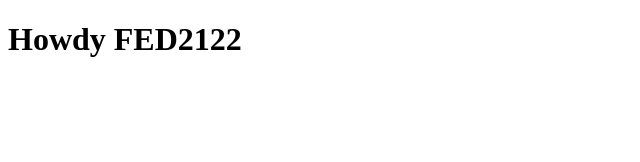
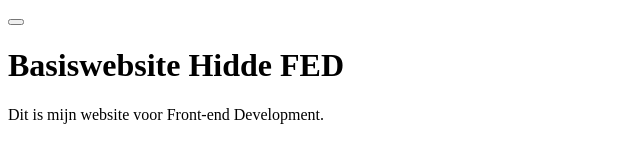
Before and after one commit to Hiddevdp/FED, a plain HTML site: page index.html in a window 1280 px wide. Shown: the whole page, without its empty margins (0-640 px from the left). Drawn offline with Linux system fonts and the light colour scheme.

Commit message:
Add files via upload

```diff
--- a/index.html
+++ b/index.html
@@ -6,14 +6,27 @@
     <meta name="author" content="jouw naam">
     <meta name="viewport" content="width=device-width, initial-scale=1">
 
-	<title>Howdy FED2122</title>
+    <title>Basiswebsite Hidde FED</title>
 
     <link href="styles/style.css" rel="stylesheet">
     <link rel="icon" type="image/svg+xml" href="images/favicon.svg">
 </head>
 
 <body>
-	<h1>Howdy FED2122</h1>
+    <header>
+        <nav>
+            <button>
+
+            </button>
+        </nav>
+    </header>
+    <h1>Basiswebsite Hidde FED</h1>
+    <p>Dit is mijn website voor Front-end Development.</p>
+<section>
+
+</section>
+
+
 
     <script src="scripts/script.js"></script>
 </body>
```
Also changed, not shown: images/Tony Screenshot Home Breakdown Dynamisch.jpg (added), 4 other files. Lines whose indentation alone changed are shown as unchanged.
